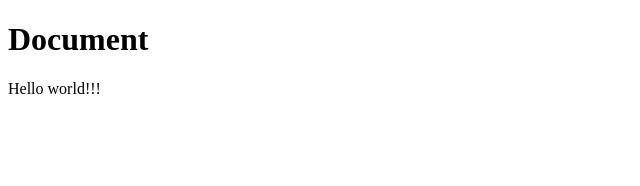
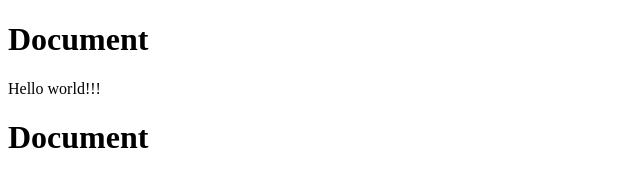
Before and after one commit to 4POiER4/courses2, a plain HTML site: page index.html in a window 1280 px wide. Shown: the whole page, without its empty margins (0-640 px from the left). Drawn offline with Linux system fonts and the light colour scheme.

Commit message:
test wscode1

```diff
--- a/index.html
+++ b/index.html
@@ -10,7 +10,7 @@
 <body>
     <h1>Document</h1>
     <p onclick="">Hello world!!!</p>
-
+    <h1>Document</h1>
     <!-- <script>
         alert(1);
     </script> -->
```
